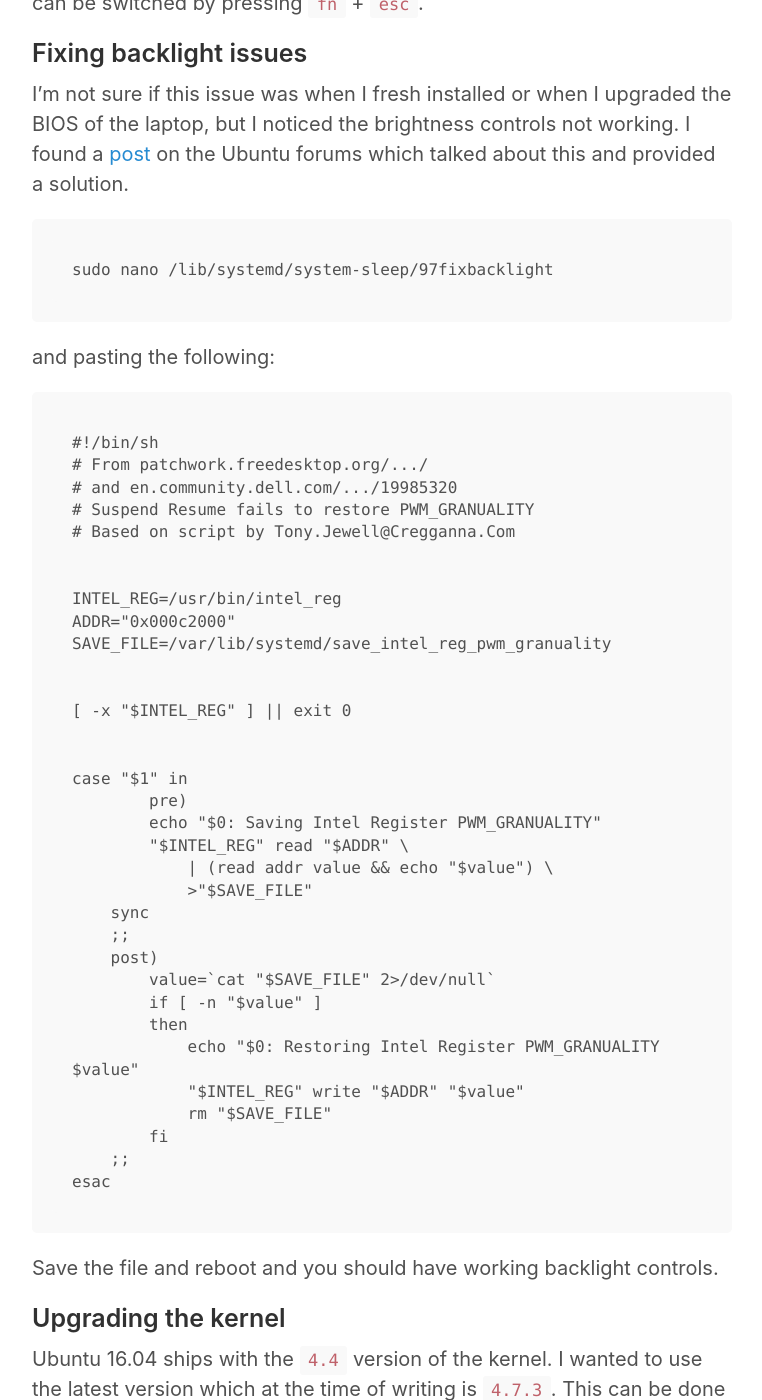
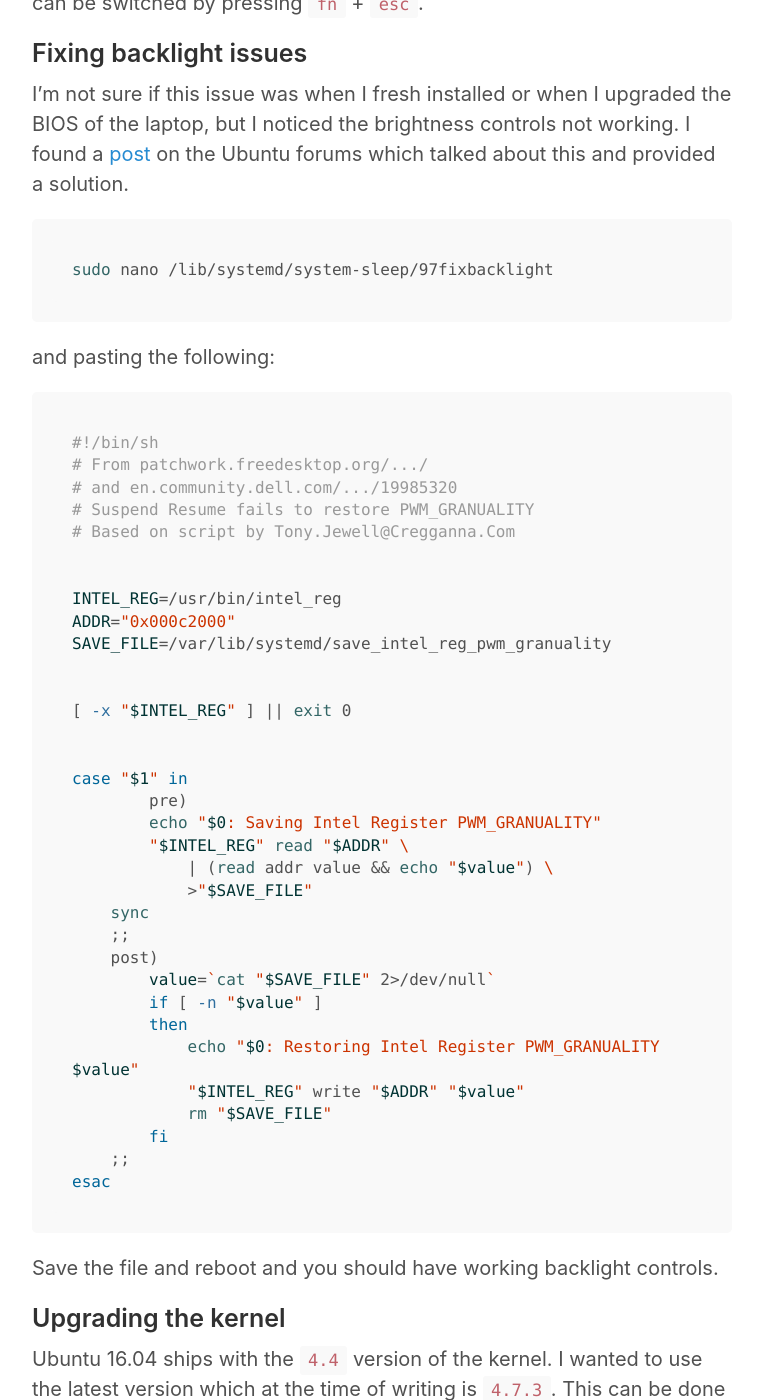
Before and after one commit to inverse/personal-site, a Jekyll site: the page built from _posts/2016-09-10-xps-15-9550-ubuntu-setup.md, in a window 1280 px wide and 1400 px high, scrolled down 2816 px. Shown: the whole window, without its empty margins (258-1020 px from the left). Built offline with Jekyll 4.4.1, drawn with Linux system fonts in a browser that asks for light colours; nearby versions of some CDN libraries; comment, search, counter and statistics services are not loaded; some of the changed text lies outside the part shown.

````diff
--- a/Gemfile
+++ b/Gemfile
@@ -6,4 +6,5 @@ gem 'jekyll-gist'
 gem 'jekyll-seo-tag'
 gem 'jekyll-sitemap'
 gem 'jekyll-feed'
+gem 'jekyll-gist'
 gem 'jekyll-compose', group: [:jekyll_plugins]
--- a/_config.yml
+++ b/_config.yml
@@ -27,3 +27,4 @@ plugins:
   - jekyll-seo-tag
   - jekyll-sitemap
   - jekyll-feed
+  - jekyll-gist
--- a/_posts/2016-09-10-xps-15-9550-ubuntu-setup.md
+++ b/_posts/2016-09-10-xps-15-9550-ubuntu-setup.md
@@ -42,20 +42,20 @@ Out of the box the nvidia GPU drivers are not installed. You will have to disabl
 
 At the time of writing the current stable drivers for the GeForce GTX 960M is the `nvidia-375` series. To obtain these you must setup the nvidia ppa.
 
-```
+```bash
 sudo apt-add-repository ppa:graphics-drivers/ppa
 sudo apt update
 ```
 
 And then you can install the drivers and nvidia prime that will enable you to switch between GPUs within the Nvidia settings application.
 
-```
+```bash
 sudo apt install nvidia-375 nvidia-prime
 ```
 
 Along with installing the nvidia drivers I recommend installing `prime-indicator` too as it'll enable you to switch between the Intel and Nvidia GPU easily from within unity.
 
-```
+```bash
 sudo add-apt-repository ppa:nilarimogard/webupd8
 sudo apt update
 sudo apt install prime-indicator
@@ -74,13 +74,13 @@ The default behaviour for the function keys is reversed to what I would expect.
 
 I'm not sure if this issue was when I fresh installed or when I upgraded the BIOS of the laptop, but I noticed the brightness controls not working. I found a [post][11] on the Ubuntu forums which talked about this and provided a solution.
 
- ```
+ ```bash
 sudo nano /lib/systemd/system-sleep/97fixbacklight
 ```
 
  and pasting the following:
 
-```
+```bash
 #!/bin/sh
 # From patchwork.freedesktop.org/.../
 # and en.community.dell.com/.../19985320
--- a/index.html
+++ b/index.html
@@ -16,7 +16,6 @@ title: Home
     <div class="post-content">
     {{ post.excerpt }}
     </div>
-    <a href="{{ post.url }}">Read more &hellip;</a>
   </article>
   {% endfor %}
 </div>
````
Also changed, not shown: _posts/2017-02-18-ubuntu-fix-wifi-after-suspend.md (+1 -1 lines).
